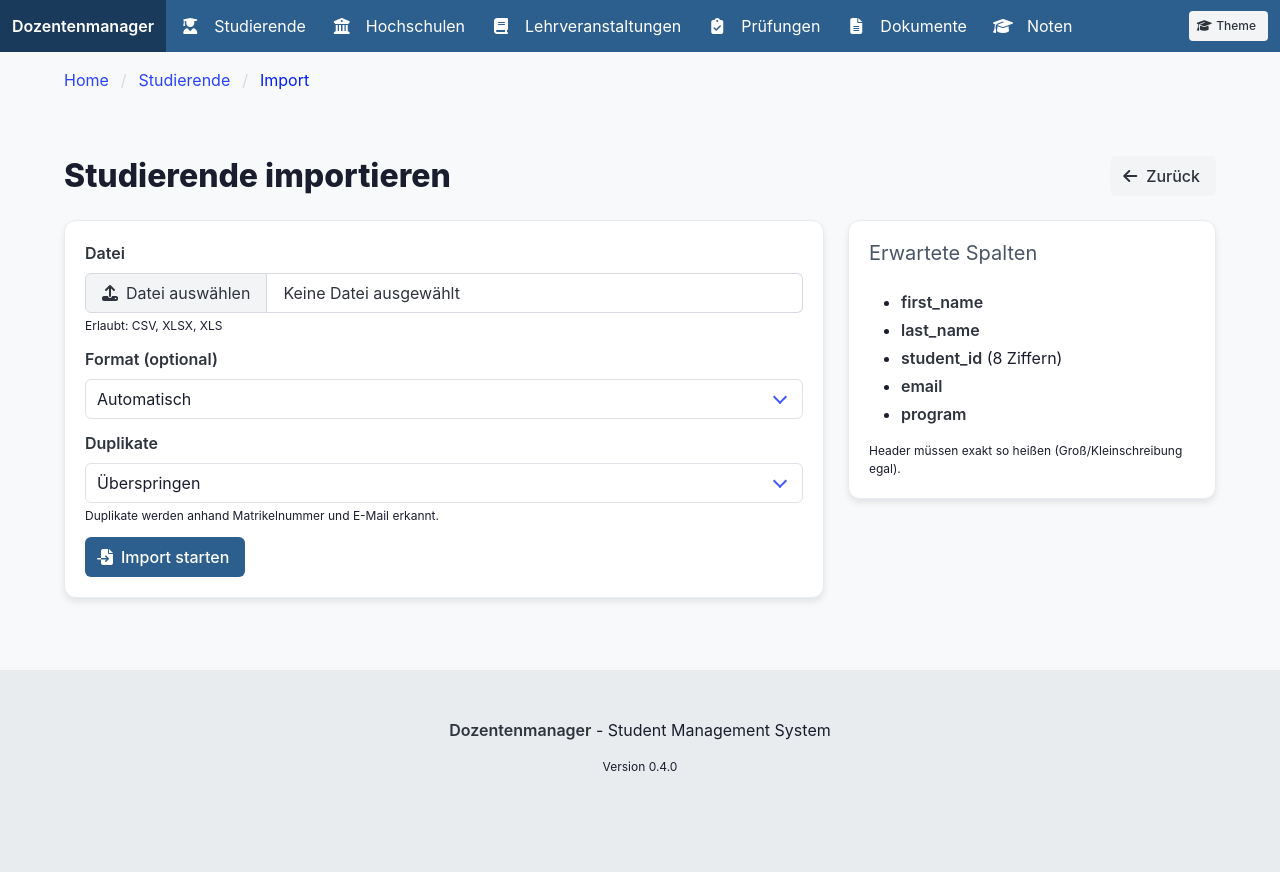
After one commit to jvanvinkenroye/dozentenmanager, a Flask app: page /students/import in a window 1280 px wide. The commit adds this page. Run offline with Flask 3, Linux system fonts and the light colour scheme; some libraries are stand-ins or nearby versions.

Commit message:
Add student import UI and document status edit

```diff
--- a/app/forms/__init__.py
+++ b/app/forms/__init__.py
@@ -20,7 +20,7 @@ from app.forms.grade import (
     GradeForm,
     GradeSearchForm,
 )
-from app.forms.student import StudentForm
+from app.forms.student import StudentForm, StudentImportForm
 from app.forms.university import UniversityForm
 
 __all__ = [
@@ -36,6 +36,7 @@ __all__ = [
     "GradeForm",
     "GradeSearchForm",
     "StudentForm",
+    "StudentImportForm",
     "SubmissionStatusForm",
     "UniversityForm",
 ]
--- a/app/forms/student.py
+++ b/app/forms/student.py
@@ -5,7 +5,8 @@ This module provides form validation for student creation and editing.
 """
 
 from flask_wtf import FlaskForm
-from wtforms import StringField
+from flask_wtf.file import FileAllowed, FileField, FileRequired
+from wtforms import SelectField, StringField
 from wtforms.validators import DataRequired, Email, Length, Regexp, ValidationError
 
 from app import db
@@ -109,3 +110,39 @@ class StudentForm(FlaskForm):
         existing = db.session.query(Student).filter_by(email=email_lower).first()
         if existing:
             raise ValidationError("E-Mail-Adresse existiert bereits.")
+
+
+class StudentImportForm(FlaskForm):
+    """Form for importing students from CSV/XLSX/XLS."""
+
+    file = FileField(
+        "Datei",
+        validators=[
+            FileRequired(message="Bitte eine Datei auswählen."),
+            FileAllowed(
+                ["csv", "xlsx", "xls"],
+                message="Nur CSV, XLSX oder XLS Dateien sind erlaubt.",
+            ),
+        ],
+    )
+
+    file_format = SelectField(
+        "Format (optional)",
+        choices=[
+            ("", "Automatisch"),
+            ("csv", "CSV"),
+            ("xlsx", "XLSX"),
+            ("xls", "XLS"),
+        ],
+    )
+
+    on_duplicate = SelectField(
+        "Duplikate",
+        choices=[
+            ("skip", "Überspringen"),
+            ("update", "Aktualisieren"),
+            ("error", "Fehler"),
+        ],
+        default="skip",
+        validators=[DataRequired()],
+    )
--- a/app/routes/student.py
+++ b/app/routes/student.py
@@ -4,18 +4,21 @@ Student routes blueprint.
 This module provides web routes for managing students through the Flask interface.
 """
 
+import csv
+import io
 import logging
 from typing import Any
 
 from flask import Blueprint, flash, redirect, render_template, request, url_for
 from sqlalchemy.exc import SQLAlchemyError
+from werkzeug.datastructures import FileStorage
 
 from app import db
-from app.forms.student import StudentForm
+from app.forms.student import StudentForm, StudentImportForm
 from app.models.course import Course
 from app.models.enrollment import Enrollment
 from app.models.grade import Grade
-from app.models.student import Student
+from app.models.student import Student, validate_email, validate_student_id
 from app.models.submission import Submission
 from app.services.student_service import StudentService
 from app.utils.pagination import paginate_query
@@ -25,6 +28,127 @@ logger = logging.getLogger(__name__)
 
 # Create blueprint
 bp = Blueprint("student", __name__, url_prefix="/students")
+
+REQUIRED_IMPORT_HEADERS = [
+    "first_name",
+    "last_name",
+    "student_id",
+    "email",
+    "program",
+]
+
+
+def _normalize_header(header: str | None) -> str:
+    if not header:
+        return ""
+    return header.strip().lower()
+
+
+def _load_csv_rows(file: FileStorage) -> list[dict[str, str]]:
+    file.stream.seek(0)
+    text_stream = io.TextIOWrapper(file.stream, encoding="utf-8-sig")
+    reader = csv.DictReader(text_stream)
+    raw_headers = reader.fieldnames or []
+    normalized_headers = [_normalize_header(h) for h in raw_headers]
+    header_map = dict(zip(raw_headers, normalized_headers, strict=False))
+    missing = [h for h in REQUIRED_IMPORT_HEADERS if h not in normalized_headers]
+    if missing:
+        raise ValueError("Missing required headers: " + ", ".join(missing))
+
+    rows: list[dict[str, str]] = []
+    for row in reader:
+        normalized_row: dict[str, str] = {}
+        for raw_header, value in row.items():
+            normalized_key = header_map.get(raw_header, "")
+            if not normalized_key:
+                continue
+            normalized_row[normalized_key] = str(value).strip() if value else ""
+        rows.append(normalized_row)
+    return rows
+
+
+def _load_xlsx_rows(file: FileStorage) -> list[dict[str, str]]:
+    try:
+        from openpyxl import load_workbook
+    except ImportError as exc:
+        raise ValueError(
+            "openpyxl is required for XLSX import. Install it and try again."
+        ) from exc
+
+    file.stream.seek(0)
+    workbook = load_workbook(
+        filename=io.BytesIO(file.stream.read()),
+        read_only=True,
+        data_only=True,
+    )
+    sheet = workbook.active
+    rows_iter = sheet.iter_rows(values_only=True)
+    try:
+        headers = next(rows_iter)
+    except StopIteration:
+        raise ValueError("XLSX file has no rows.") from None
+
+    raw_headers = [_normalize_header(str(h)) for h in headers]
+    missing = [h for h in REQUIRED_IMPORT_HEADERS if h not in raw_headers]
+    if missing:
+        raise ValueError("Missing required headers: " + ", ".join(missing))
+
+    rows: list[dict[str, str]] = []
+    for row in rows_iter:
+        normalized_row: dict[str, str] = {}
+        for idx, value in enumerate(row):
+            header = raw_headers[idx] if idx < len(raw_headers) else ""
+            if not header:
+                continue
+            normalized_row[header] = str(value).strip() if value is not None else ""
+        rows.append(normalized_row)
+    return rows
+
+
+def _load_xls_rows(file: FileStorage) -> list[dict[str, str]]:
+    try:
+        import xlrd
+    except ImportError as exc:
+        raise ValueError(
+            "xlrd is required for XLS import. Install it and try again."
+        ) from exc
+
+    file.stream.seek(0)
+    workbook = xlrd.open_workbook(file_contents=file.stream.read())
+    if workbook.nsheets == 0:
+        raise ValueError("XLS file has no sheets.")
+
+    sheet = workbook.sheet_by_index(0)
+    if sheet.nrows == 0:
+        raise ValueError("XLS file has no rows.")
+
+    raw_headers = [_normalize_header(str(h)) for h in sheet.row_values(0)]
+    missing = [h for h in REQUIRED_IMPORT_HEADERS if h not in raw_headers]
+    if missing:
+        raise ValueError("Missing required headers: " + ", ".join(missing))
+
+    rows: list[dict[str, str]] = []
+    for row_idx in range(1, sheet.nrows):
+        row = sheet.row_values(row_idx)
+        normalized_row: dict[str, str] = {}
+        for idx, value in enumerate(row):
+            header = raw_headers[idx] if idx < len(raw_headers) else ""
+            if not header:
+                continue
+            normalized_row[header] = str(value).strip() if value else ""
+        rows.append(normalized_row)
+    return rows
+
+
+def _load_import_rows(file: FileStorage, fmt: str | None) -> list[dict[str, str]]:
+    format_hint = fmt or file.filename.rsplit(".", 1)[-1].lower()
+    if format_hint == "csv":
+        return _load_csv_rows(file)
+    if format_hint == "xlsx":
+        return _load_xlsx_rows(file)
+    if format_hint == "xls":
+        return _load_xls_rows(file)
+    raise ValueError(f"Unsupported format '{format_hint}'. Use csv, xlsx, or xls.")
 
 
 @bp.route("/")
@@ -197,6 +321,144 @@ def new() -> str | Any:
     return render_template("student/form.html", student=None, form=form)
 
 
+@bp.route("/import", methods=["GET", "POST"])
+def import_students() -> str | Any:
+    """Import students from CSV/XLSX/XLS."""
+    form = StudentImportForm()
+    service = StudentService()
+    import_errors: list[str] = []
+
+    if form.validate_on_submit():
+        file = form.file.data
+        try:
+            rows = _load_import_rows(file, form.file_format.data)
+        except ValueError as exc:
+            flash(str(exc), "error")
+            return render_template(
+                "student/import.html",
+                form=form,
+                import_errors=import_errors,
+            )
+
+        created = updated = skipped = errors = 0
+        seen_student_ids: set[str] = set()
+        seen_emails: set[str] = set()
+
+        for idx, row in enumerate(rows, start=2):
+            missing_values = [
+                header for header in REQUIRED_IMPORT_HEADERS if not row.get(header)
+            ]
+            if missing_values:
+                errors += 1
+                import_errors.append(
+                    f"Zeile {idx}: fehlende Werte: {', '.join(missing_values)}"
+                )
+                continue
+
+            student_id = row["student_id"].strip()
+            email = row["email"].strip().lower()
+
+            if not validate_student_id(student_id):
+                errors += 1
+                import_errors.append(
+                    f"Zeile {idx}: ungültige Matrikelnummer {student_id}"
+                )
+                continue
+            if not validate_email(email):
+                errors += 1
+                import_errors.append(f"Zeile {idx}: ungültige E-Mail {email}")
+                continue
+
+            if student_id in seen_student_ids or email in seen_emails:
+                errors += 1
+                import_errors.append(f"Zeile {idx}: Duplikat innerhalb der Datei")
+                continue
+            seen_student_ids.add(student_id)
+            seen_emails.add(email)
+
+            existing_by_id = (
+                db.session.query(Student).filter_by(student_id=student_id).first()
+            )
+            existing_by_email = db.session.query(Student).filter_by(email=email).first()
+
+            existing: Student | None = None
+            if existing_by_id and existing_by_email:
+                if existing_by_id.id != existing_by_email.id:
+                    errors += 1
+                    import_errors.append(
+                        f"Zeile {idx}: Matrikelnummer und E-Mail gehören zu unterschiedlichen Datensätzen"
+                    )
+                    continue
+                existing = existing_by_id
+            else:
+                existing = existing_by_id or existing_by_email
+
+            if existing:
+                if form.on_duplicate.data == "skip":
+                    skipped += 1
+                    continue
+                if form.on_duplicate.data == "error":
+                    errors += 1
+                    import_errors.append(f"Zeile {idx}: Duplikat gefunden")
+                    continue
+                if form.on_duplicate.data == "update":
+                    if existing.deleted_at:
+                        existing.deleted_at = None
+                    try:
+                        existing_id = int(existing.id)
+                        updated_student = service.update_student(
+                            existing_id,
+                            row["first_name"],
+                            row["last_name"],
+                            student_id,
+                            email,
+                            row["program"],
+                        )
+                        if updated_student:
+                            updated += 1
+                        else:
+                            errors += 1
+                            import_errors.append(
+                                f"Zeile {idx}: Datensatz nicht gefunden"
+                            )
+                    except ValueError as exc:
+                        errors += 1
+                        import_errors.append(f"Zeile {idx}: {exc}")
+                    except SQLAlchemyError:
+                        errors += 1
+                        import_errors.append(f"Zeile {idx}: Datenbankfehler")
+                    continue
+
+            try:
+                service.add_student(
+                    row["first_name"],
+                    row["last_name"],
+                    student_id,
+                    email,
+                    row["program"],
+                )
+                created += 1
+            except ValueError as exc:
+                errors += 1
+                import_errors.append(f"Zeile {idx}: {exc}")
+            except SQLAlchemyError:
+                errors += 1
+                import_errors.append(f"Zeile {idx}: Datenbankfehler")
+
+        flash(
+            f"Import abgeschlossen. Neu: {created}, "
+            f"Aktualisiert: {updated}, Übersprungen: {skipped}, "
+            f"Fehler: {errors}",
+            "success" if errors == 0 else "warning",
+        )
+
+    return render_template(
+        "student/import.html",
+        form=form,
+        import_errors=import_errors,
+    )
+
+
 @bp.route("/<int:student_id>/edit", methods=["GET", "POST"])
 def edit(student_id: int) -> str | Any:
     """
--- /dev/null
+++ b/app/templates/student/import.html
@@ -0,0 +1,134 @@
+{% extends "base.html" %}
+
+{% block title %}Studierende importieren - Dozentenmanager{% endblock %}
+
+{% block breadcrumb %}
+<section class="section pt-4 pb-0">
+    <div class="container">
+        <nav class="breadcrumb" aria-label="breadcrumbs">
+            <ul>
+                <li><a href="{{ url_for('index') }}">Home</a></li>
+                <li><a href="{{ url_for('student.index') }}">Studierende</a></li>
+                <li class="is-active"><a href="#" aria-current="page">Import</a></li>
+            </ul>
+        </nav>
+    </div>
+</section>
+{% endblock %}
+
+{% block content %}
+<div class="level">
+    <div class="level-left">
+        <div class="level-item">
+            <h1 class="title">Studierende importieren</h1>
+        </div>
+    </div>
+    <div class="level-right">
+        <div class="level-item">
+            <a href="{{ url_for('student.index') }}" class="button is-light">
+                <span class="icon"><i class="fas fa-arrow-left"></i></span>
+                <span>Zurück</span>
+            </a>
+        </div>
+    </div>
+</div>
+
+<div class="columns">
+    <div class="column is-two-thirds">
+        <div class="box">
+            <form method="post" enctype="multipart/form-data">
+                <input type="hidden" name="csrf_token" value="{{ csrf_token() }}"/>
+
+                <div class="field">
+                    <label class="label">{{ form.file.label }}</label>
+                    <div class="control">
+                        <div class="file has-name is-fullwidth">
+                            <label class="file-label">
+                                {{ form.file(class="file-input") }}
+                                <span class="file-cta">
+                                    <span class="file-icon">
+                                        <i class="fas fa-upload"></i>
+                                    </span>
+                                    <span class="file-label">Datei auswählen</span>
+                                </span>
+                                <span class="file-name">Keine Datei ausgewählt</span>
+                            </label>
+                        </div>
+                    </div>
+                    <p class="help">Erlaubt: CSV, XLSX, XLS</p>
+                </div>
+
+                <div class="field">
+                    <label class="label">{{ form.file_format.label }}</label>
+                    <div class="control">
+                        <div class="select is-fullwidth">
+                            {{ form.file_format(class="") }}
+                        </div>
+                    </div>
+                </div>
+
+                <div class="field">
+                    <label class="label">{{ form.on_duplicate.label }}</label>
+                    <div class="control">
+                        <div class="select is-fullwidth">
+                            {{ form.on_duplicate(class="") }}
+                        </div>
+                    </div>
+                    <p class="help">Duplikate werden anhand Matrikelnummer und E-Mail erkannt.</p>
+                </div>
+
+                <div class="field">
+                    <div class="control">
+                        <button type="submit" class="button is-primary">
+                            <span class="icon"><i class="fas fa-file-import"></i></span>
+                            <span>Import starten</span>
+                        </button>
+                    </div>
+                </div>
+            </form>
+        </div>
+
+        {% if import_errors %}
+        <div class="box">
+            <h2 class="subtitle has-text-danger">
+                <span class="icon"><i class="fas fa-exclamation-triangle"></i></span>
+                Fehler im Import
+            </h2>
+            <ul>
+                {% for error in import_errors %}
+                <li>{{ error }}</li>
+                {% endfor %}
+            </ul>
+        </div>
+        {% endif %}
+    </div>
+
+    <div class="column">
+        <div class="box">
+            <h2 class="subtitle">Erwartete Spalten</h2>
+            <div class="content">
+                <ul>
+                    <li><strong>first_name</strong></li>
+                    <li><strong>last_name</strong></li>
+                    <li><strong>student_id</strong> (8 Ziffern)</li>
+                    <li><strong>email</strong></li>
+                    <li><strong>program</strong></li>
+                </ul>
+                <p class="is-size-7">Header müssen exakt so heißen (Groß/Kleinschreibung egal).</p>
+            </div>
+        </div>
+    </div>
+</div>
+
+<script>
+    document.addEventListener("DOMContentLoaded", () => {
+        const fileInput = document.querySelector(".file-input");
+        const fileName = document.querySelector(".file-name");
+        if (!fileInput || !fileName) return;
+        fileInput.addEventListener("change", () => {
+            const files = fileInput.files;
+            fileName.textContent = files && files.length ? files[0].name : "Keine Datei ausgewählt";
+        });
+    });
+</script>
+{% endblock %}
```
Also changed, not shown: app/routes/document.py (+7 -3 lines), app/templates/document/detail.html (+28 -0 lines), app/templates/student/list.html (+8 -0 lines).
